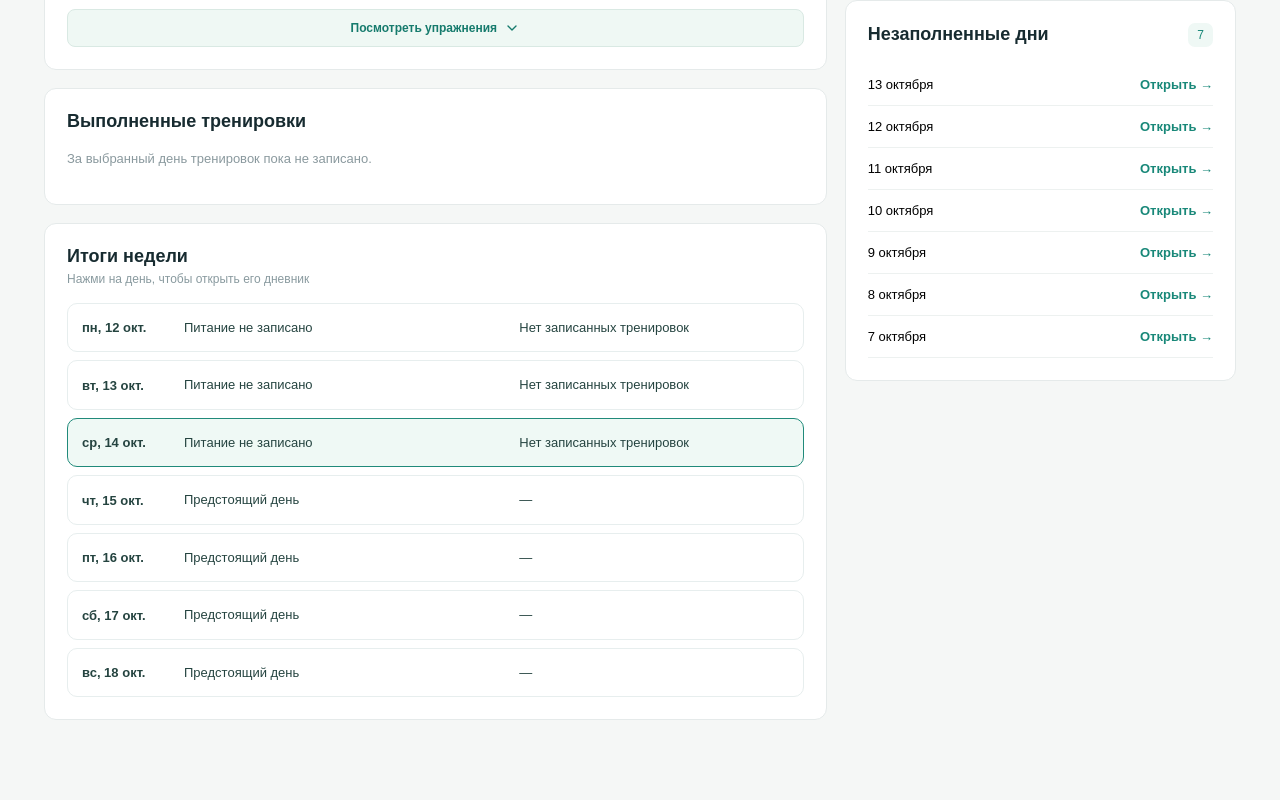
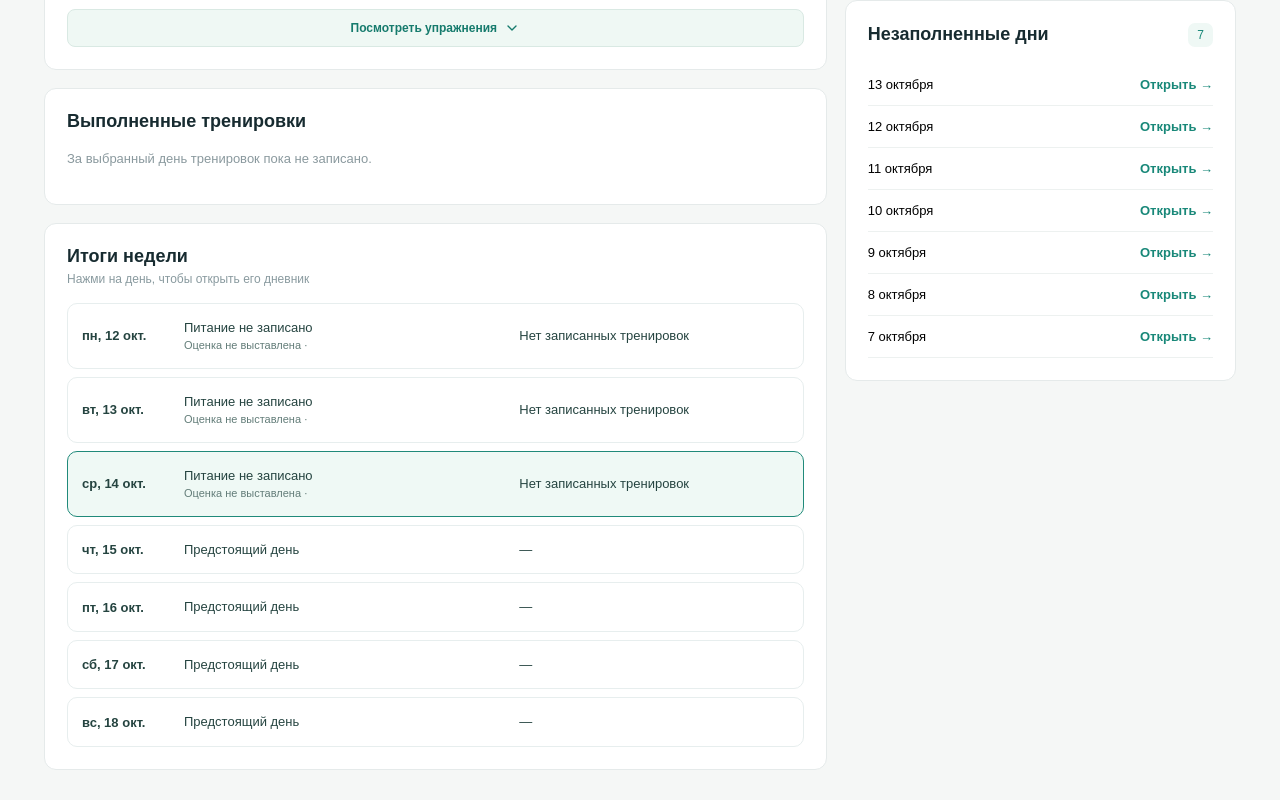
Before and after one commit to Karasuoshi/foodsport, a Next.js app: page /foodsport/ in a window 1280 px wide. Shown: the part 1030-1830 px from the top of the page. Before the commit the page ends 1780 px from the top, so only its background shows below. Built offline with nearby package versions, Linux system fonts and the light colour scheme.

Commit message:
Show all nutrition columns and explicit missing review status

```diff
--- a/app/page.tsx
+++ b/app/page.tsx
@@ -85,12 +85,12 @@ export default function Home(){
  <div className="journalmetrics"><div><small>Калории</small><strong>{daily.length?round(sum.kcal).toLocaleString("ru-RU"):"—"} <span>ккал</span></strong></div><div><small>Белок</small><strong>{daily.length?round(sum.protein):"—"} <span>г</span></strong></div><div><small>Жиры</small><strong>{daily.length?round(sum.fat):"—"} <span>г</span></strong></div><div><small>Углеводы</small><strong>{daily.length?round(sum.carbs):"—"} <span>г</span></strong></div></div>
  <div className="journalgrid"><div className="journalprimary">
  <section className="journalpanel"><div className="journalpanelhead"><div><h2>Питание</h2><small>{reviewed?.status==="complete"?"День заполнен":daily.length?"Записи за день":"Нет записей"}</small></div></div>
- {daily.length?<div className="mealstable"><div className="mealstablehead"><span>Продукт</span><span>Ккал</span><span>Белок</span><span></span></div>{daily.map(e=><div className="mealrow" key={e.id}><div><strong>{e.name}</strong><small>{e.grams} г · Ж {round(macros(e).fat)} · У {round(macros(e).carbs)}</small></div><b>{round(macros(e).kcal)}</b><b>{round(macros(e).protein)} г</b><span/></div>)}<div className="mealtotal"><strong>Итого</strong><b>{round(sum.kcal)}</b><b>{round(sum.protein)} г</b><span/></div></div>:<p className="journalempty">Питание за этот день пока не записано.</p>}
+ {daily.length?<div className="mealstable"><div className="mealstablehead"><span>Продукт</span><span>Ккал</span><span>Белок</span><span>Жиры</span><span>Углев.</span></div>{daily.map(e=><div className="mealrow" key={e.id}><div><strong>{e.name}</strong><small>{e.grams} г</small></div><b>{round(macros(e).kcal)}</b><b>{round(macros(e).protein)} г</b><b>{round(macros(e).fat)} г</b><b>{round(macros(e).carbs)} г</b></div>)}<div className="mealtotal"><strong>Итого</strong><b>{round(sum.kcal)}</b><b>{round(sum.protein)} г</b><b>{round(sum.fat)} г</b><b>{round(sum.carbs)} г</b></div></div>:<p className="journalempty">Питание за этот день пока не записано.</p>}
  {reviewed?.score!=null&&<p><strong>Оценка дня: {reviewed.score}/10</strong>{reviewed.comment&&<> — {reviewed.comment}</>}</p>}<div className="journalcheck"><span>{reviewed?.status==="complete"?"✓ Дневник за день проверен":"Питание за день"}</span></div></section>
  <WorkoutPlanner date={date} onDateChange={setDate}/>
  <section className="journalpanel"><div className="journalpanelhead"><h2>Выполненные тренировки</h2></div>{trainings.filter(t=>t.date===date).length?trainings.filter(t=>t.date===date).map(t=><div className="completedtraining" key={t.id}><strong>{t.type.replace(" — выполнена","")} · {Math.round(t.minutes)} мин</strong><p>{t.notes}</p></div>):<p className="journalempty">За выбранный день тренировок пока не записано.</p>}</section>
 
- <section className="journalpanel"><div className="journalpanelhead"><div><h2>Итоги недели</h2><small>Нажми на день, чтобы открыть его дневник</small></div></div><div className="weeksummary">{Array.from({length:7},(_,i)=>dayShift(date,-((new Date(date+"T12:00:00").getDay()+6)%7)+i)).map(d=>{const es=entries.filter(e=>e.date===d);const ts=trainings.filter(t=>t.date===d);const review=dayReviews.find(x=>x.date===d);const totals=total(es);const future=d>today();return <button key={d} aria-pressed={d===date} className={"weeksummaryrow"+(d===date?" selected":"")} onClick={()=>setDate(d)}><strong>{new Date(d+"T12:00:00").toLocaleDateString("ru-RU",{weekday:"short",day:"numeric",month:"short"})}</strong><span>{es.length?`${round(totals.kcal)} ккал · Белок ${round(totals.protein)} г`:future?"Предстоящий день":"Питание не записано"}<small>{review?.score!=null?`Оценка ${review.score}/10 · `:""}{review?.status==="complete"?"Дневник заполнен":es.length?"Записи есть · день не закрыт":""}</small></span><span>{ts.length?ts.map(t=>t.type.replace(" — выполнена","")).join(" · "):future?"—":"Нет записанных тренировок"}</span></button>})}</div></section>
+ <section className="journalpanel"><div className="journalpanelhead"><div><h2>Итоги недели</h2><small>Нажми на день, чтобы открыть его дневник</small></div></div><div className="weeksummary">{Array.from({length:7},(_,i)=>dayShift(date,-((new Date(date+"T12:00:00").getDay()+6)%7)+i)).map(d=>{const es=entries.filter(e=>e.date===d);const ts=trainings.filter(t=>t.date===d);const review=dayReviews.find(x=>x.date===d);const totals=total(es);const future=d>today();return <button key={d} aria-pressed={d===date} className={"weeksummaryrow"+(d===date?" selected":"")} onClick={()=>setDate(d)}><strong>{new Date(d+"T12:00:00").toLocaleDateString("ru-RU",{weekday:"short",day:"numeric",month:"short"})}</strong><span>{es.length?`${round(totals.kcal)} ккал · Б ${round(totals.protein)} · Ж ${round(totals.fat)} · У ${round(totals.carbs)} г`:future?"Предстоящий день":"Питание не записано"}<small>{review?.score!=null?`Оценка ${review.score}/10 · `:future?"":"Оценка не выставлена · "}{review?.status==="complete"?"Дневник заполнен":es.length?"Записи есть · день не закрыт":""}</small></span><span>{ts.length?ts.map(t=>t.type.replace(" — выполнена","")).join(" · "):future?"—":"Нет записанных тренировок"}</span></button>})}</div></section>
  </div><aside className="journalside">
  <section className="journalpanel"><div className="journalpanelhead"><h2>Контроль веса</h2><Scale size={19}/></div><div className="journalweight">{latest?latest.toFixed(1):"—"} <span>кг</span></div><p className="journalsub">Цель 90 кг · измерение раз в неделю</p>{sortedWeights.length>1&&<p className="journaldelta">К прошлому измерению: {(sortedWeights.at(-1)!.value-sortedWeights.at(-2)!.value)>0?"+":""}{(sortedWeights.at(-1)!.value-sortedWeights.at(-2)!.value).toFixed(1)} кг</p>}<div className="journalweightform"><input aria-label="Вес в килограммах" type="number" min="20" max="400" step="0.1" placeholder="Вес, кг" value={weightInput} onChange={e=>setWeightInput(e.target.value)}/><button onClick={addWeight}>Записать</button></div><small className="journalsub">Дата измерения: {date}</small><WeightGraph weights={sortedWeights}/></section>
  <section className="journalpanel"><div className="journalpanelhead"><h2>Незаполненные дни</h2><span className="journalcount">{daysToReview.length}</span></div>{daysToReview.length?daysToReview.map(d=><button className="journalmissing" key={d} onClick={()=>setDate(d)}><span>{new Date(d+"T12:00:00").toLocaleDateString("ru-RU",{day:"numeric",month:"long"})}</span><strong>Открыть →</strong></button>):<p className="journalempty">За последние две недели пропусков нет.</p>}</section>
```
